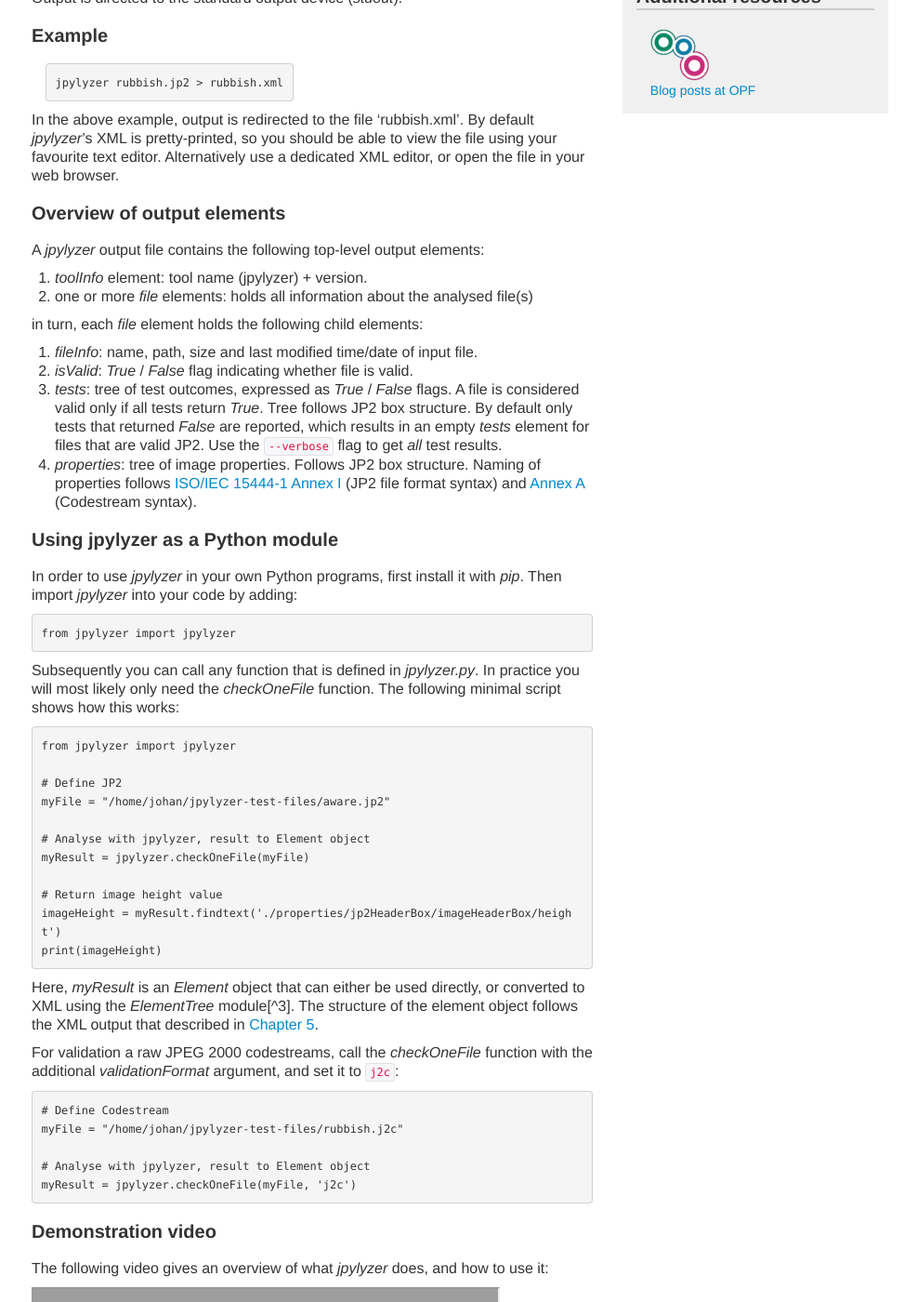
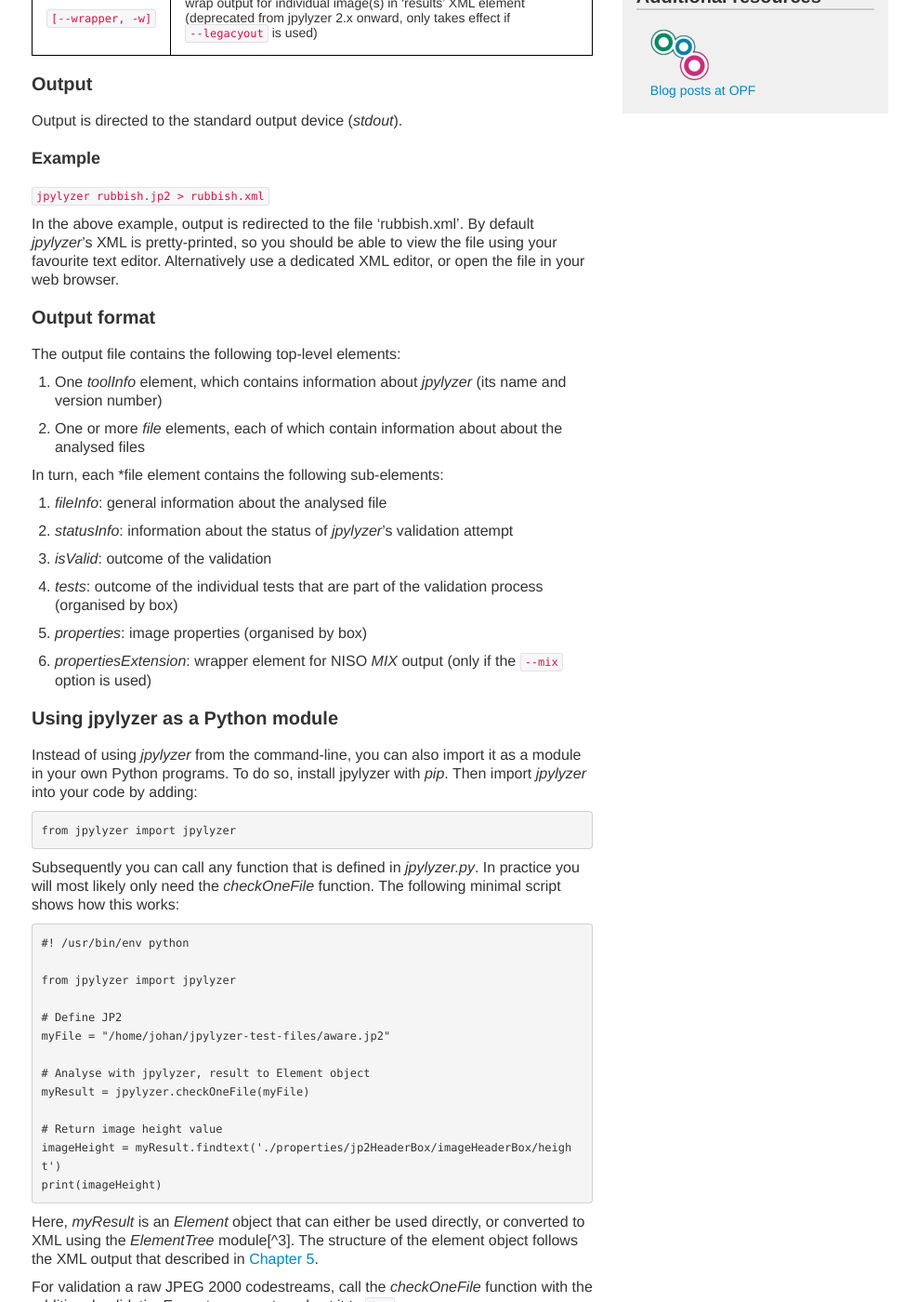
Before and after one commit to openpreserve/jpylyzer, a Jekyll site: the page built from usage.md, in a window 1280 px wide and 1400 px high, scrolled down 1183 px. Shown: the whole window at 93% size, without its empty margins (198-1185 px from the left). Built offline with Jekyll 4.4.1, drawn with Linux system fonts in a browser that asks for light colours; some of the changed text lies outside the part shown; grey boxes are pictures that could not be loaded.

Commit message:
updatyed usage.md, text now identical to jpylyzer README

````diff
--- a/usage.md
+++ b/usage.md
@@ -4,27 +4,29 @@
 ---
 {% include JB/setup %}
 
+<!-- Start of text to be copied from jpylyzer README.md -->
+
 ## Using jpylyzer from the command line
 
 Calling *jpylyzer* in a command window without any arguments results in the following helper message:
 
-{% highlight console %}
-usage: jpylyzer [-h] [--format FMT] [--legacyout] [--nopretty] [--nullxml]
-                [--recurse] [--verbose] [--version] [--wrapper]
-                jp2In [jp2In ...]
-{% endhighlight %}
+    usage: jpylyzer [-h] [--format FMT] [--legacyout] [--mix {1,2}] [--nopretty]
+              [--nullxml] [--recurse] [--verbose] [--version] [--wrapper]
+              jp2In [jp2In ...]
 
 ### Positional arguments
 
+|Argument|Description|
 |:--|:--|
 |`jp2In`|input JP2 image(s), may be one or more (whitespace-separated) path expressions; prefix wildcard (\*) with backslash (\\) in Linux|
 
-
 ### Optional arguments
 
+|Argument|Description|
 |:--|:--|
 |`[-h, --help]`|show help message and exit|
 |`[--format FMT]`|validation format; allowed values are `jp2` (used by default) and `j2c` (which activates raw codestream validation)|
+|`[--mix {1,2}]`|report additional output in NISO MIX format (version 1.0 or 2.0)|
 |`[--legacyout]`|report output in jpylyzer 1.x format (provided for backward compatibility only)|
 |`[--nopretty]`|suppress pretty-printing of XML output|
 |`[--nullxml]`|extract null-terminated XML content from XML and UUID boxes(doesn't affect validation)|
@@ -37,51 +39,63 @@
 
 Output is directed to the standard output device (*stdout*).
 
-## Example
+### Example
 
-{% highlight console %}
-jpylyzer rubbish.jp2 > rubbish.xml
-{% endhighlight %}
+`jpylyzer rubbish.jp2 > rubbish.xml`
 
 In the above example, output is redirected to the file &#8216;rubbish.xml&#8217;. By default *jpylyzer*&#8217;s XML is pretty-printed, so you should be able to view the file using your favourite text editor. Alternatively use a dedicated XML editor, or open the file in your web browser.
 
-## Overview of output elements
+## Output format
 
-A *jpylyzer* output file contains the following top-level output elements:
+The output file contains the following top-level elements:
 
-1. *toolInfo* element: tool name (jpylyzer) + version.
-2. one or more *file* elements: holds all information about the analysed file(s)
+1. One *toolInfo* element, which contains information about *jpylyzer* (its name and version number)
 
-in turn, each *file* element holds the following child elements:
+2. One or more *file* elements, each of which contain information about about the analysed files
 
-1. *fileInfo*: name, path, size and last modified time/date of input file.
-2. *isValid*: *True* / *False* flag indicating whether file is valid.
-4. *tests*: tree of test outcomes, expressed as *True* / *False* flags.
-   A file is considered valid only if all tests return *True*. Tree follows JP2 box structure. By default only tests that returned *False* are reported, which results in an empty *tests*  element for files that are valid JP2. Use the  `--verbose` flag to get *all* test results.
-5. *properties*: tree of image properties. Follows JP2 box structure. Naming of properties follows [ISO/IEC 15444-1 Annex I](https://web.archive.org/web/20100926184120/http://www.jpeg.org/public/15444-1annexi.pdf) (JP2 file format syntax) and [Annex A](http://www.itu.int/rec/T-REC-T.800/en) (Codestream syntax).
+In turn, each *file element contains the following sub-elements:
+
+1. *fileInfo*: general information about the analysed file
+
+2. *statusInfo*: information about the status of *jpylyzer*'s validation attempt
+
+3. *isValid*: outcome of the validation
+
+4. *tests*: outcome of the individual tests that are part of the
+validation process (organised by box)
+
+5. *properties*: image properties (organised by box)
+
+6. *propertiesExtension*: wrapper element for NISO *MIX* output (only if the `--mix` option is used)
 
 ## Using jpylyzer as a Python module
 
-In order to use *jpylyzer* in your own Python programs, first install it
+Instead of using *jpylyzer* from the command-line, you can also import
+it as a module in your own Python programs. To do so, install jpylyzer
 with *pip*. Then import *jpylyzer* into your code by adding:
 
-    from jpylyzer import jpylyzer
-
+```python
+from jpylyzer import jpylyzer
+```
 Subsequently you can call any function that is defined in *jpylyzer.py*.
 In practice you will most likely only need the *checkOneFile* function.
 The following minimal script shows how this works:
 
-    from jpylyzer import jpylyzer
+```python
+#! /usr/bin/env python
 
-    # Define JP2
-    myFile = "/home/johan/jpylyzer-test-files/aware.jp2"
+from jpylyzer import jpylyzer
 
-    # Analyse with jpylyzer, result to Element object
-    myResult = jpylyzer.checkOneFile(myFile)
+# Define JP2
+myFile = "/home/johan/jpylyzer-test-files/aware.jp2"
 
-    # Return image height value
-    imageHeight = myResult.findtext('./properties/jp2HeaderBox/imageHeaderBox/height')
-    print(imageHeight)
+# Analyse with jpylyzer, result to Element object
+myResult = jpylyzer.checkOneFile(myFile)
+
+# Return image height value
+imageHeight = myResult.findtext('./properties/jp2HeaderBox/imageHeaderBox/height')
+print(imageHeight)
+```
 
 Here, *myResult* is an *Element* object that can either be used directly,
 or converted to XML using the *ElementTree* module[^3]. The structure of the
@@ -90,11 +104,15 @@
 For validation a raw JPEG 2000 codestreams, call the *checkOneFile* function with the additional
 *validationFormat* argument, and set it to `j2c`:
 
-    # Define Codestream
-    myFile = "/home/johan/jpylyzer-test-files/rubbish.j2c"
+```python
+# Define Codestream
+myFile = "/home/johan/jpylyzer-test-files/rubbish.j2c"
 
-    # Analyse with jpylyzer, result to Element object
-    myResult = jpylyzer.checkOneFile(myFile, 'j2c')
+# Analyse with jpylyzer, result to Element object
+myResult = jpylyzer.checkOneFile(myFile, 'j2c')
+```
+
+<!-- End of text to be copied from jpylyzer README.md -->
 
 ## Demonstration video
 
````
